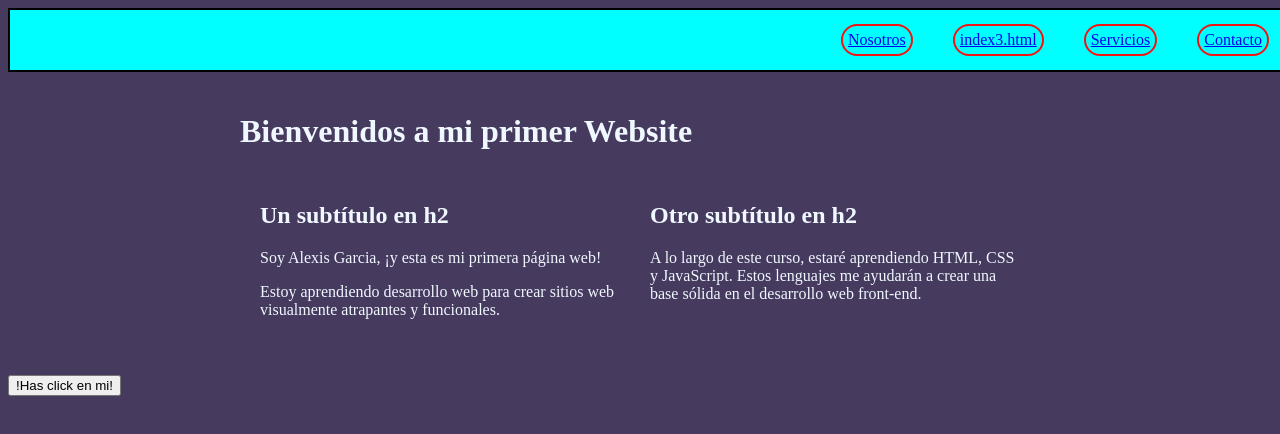
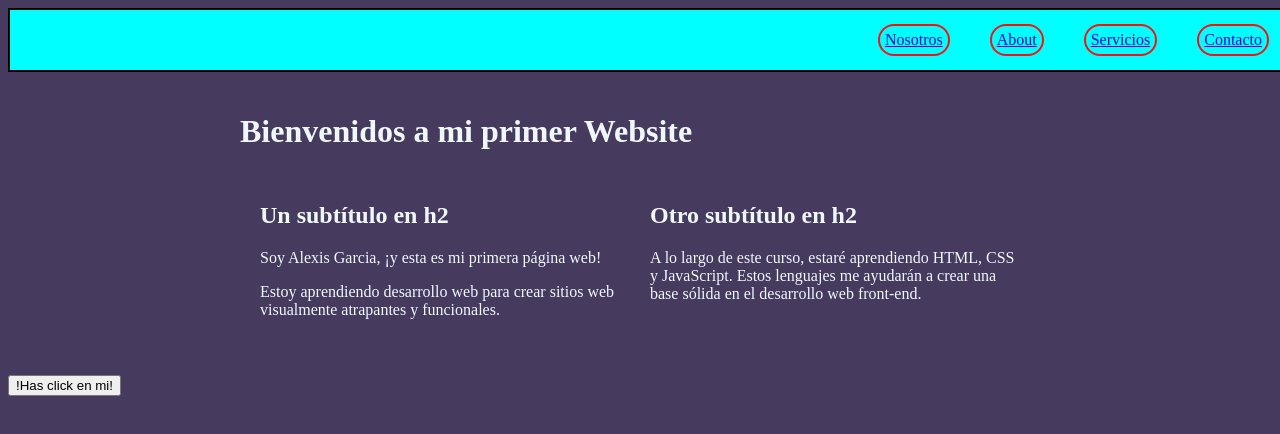
Before and after one commit to Alex7uz/miPrimeraPagina, a plain HTML site: page index.html in a window 1280 px wide. Drawn offline with Linux system fonts and the light colour scheme.

Commit message:
Mi primera confirmacion de actualizacion

```diff
--- a/index.html
+++ b/index.html
@@ -11,7 +11,7 @@
         <nav>
              <ul  class="container-nav">
                  <li id="link" class="secciones"><a  href="index.html">Nosotros</a></li>
-                 <li id="link" class="secciones"><a  href="index3">index3.html</a></li>
+                 <li id="link" class="secciones"><a  href="index3.html">About</a></li>
               <li class="secciones"><a href="index2.html">Servicios</a></li>
               <li class="secciones"><a href="#contacto">Contacto</a></li>
             </ul>
```
Also changed, not shown: index2.html (+1 -1 lines), index3.html (renamed from about.html, +1 -1 lines).
